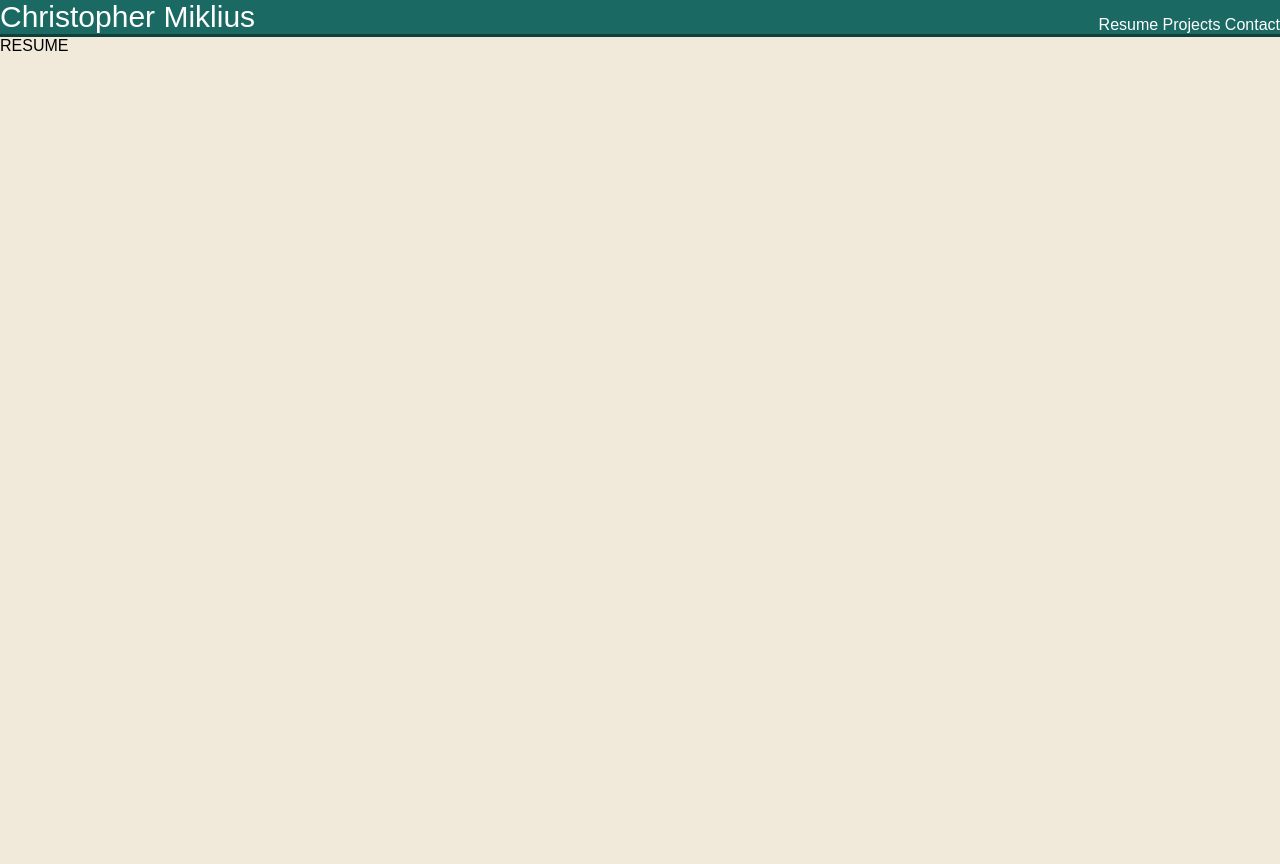
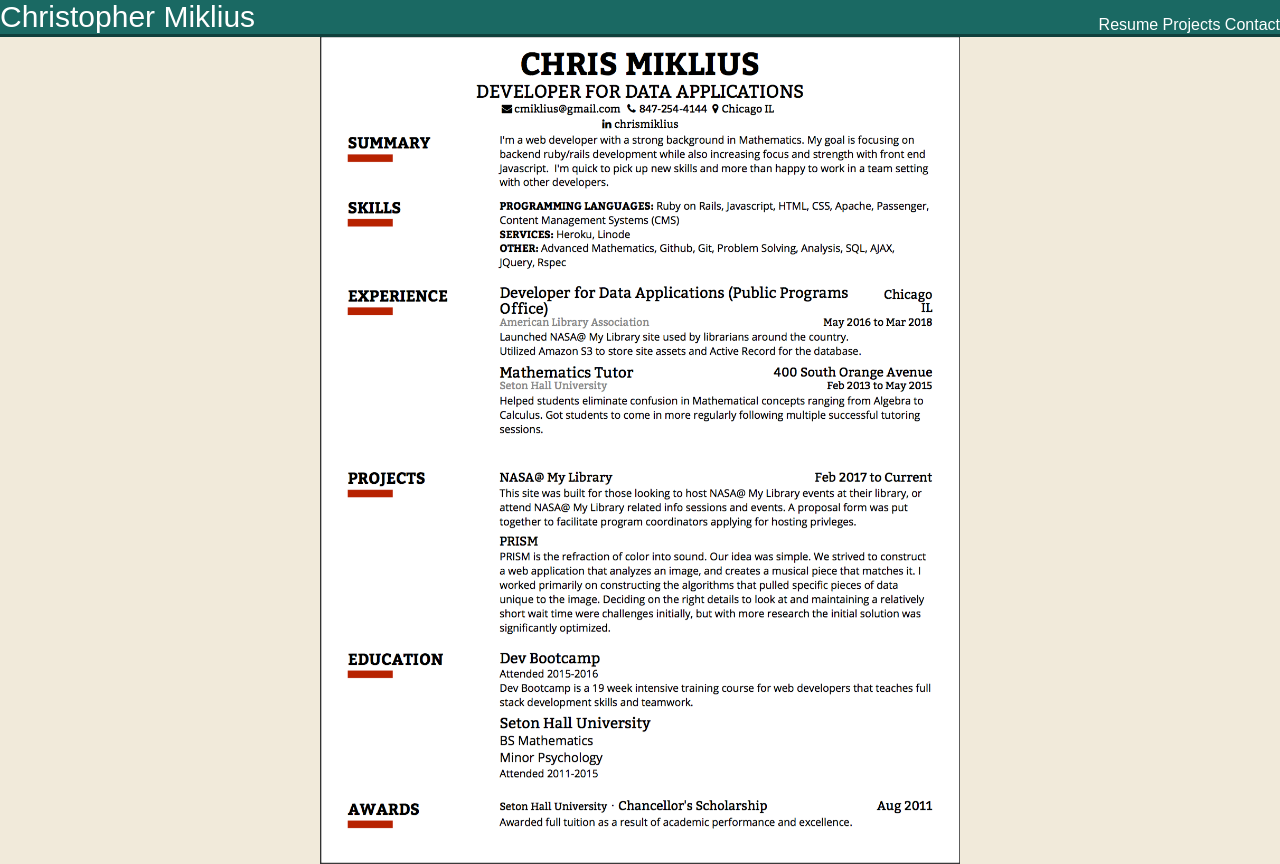
Before and after one commit to ChrisMIX/PersonalSite2018, a Rails app: page /resume in a window 1280 px wide. Before the commit the page ends 51 px from the top, so only its background shows below. Run offline with Rails 7, Linux system fonts and the light colour scheme; some libraries are stand-ins or nearby versions.

Commit message:
finalize resume page with download link

```diff
--- a/portfolio/app/assets/stylesheets/welcome_stylesheet.css
+++ b/portfolio/app/assets/stylesheets/welcome_stylesheet.css
@@ -65,3 +65,49 @@
   padding-left: 10px;
   text-align: left;
 }
+
+
+.container {
+    position: relative;
+    width: 50%;
+}
+
+#resume {
+  opacity: 1;
+  display: block;
+  width: 100%;
+  height: auto;
+  transition: .5s ease;
+  backface-visibility: hidden;
+}
+
+.middle {
+  transition: .5s ease;
+  opacity: 0;
+  position: absolute;
+  top: 50%;
+  left: 50%;
+  transform: translate(-50%, -50%);
+  -ms-transform: translate(-50%, -50%);
+  text-align: center;
+}
+
+.container:hover #resume {
+  opacity: 0.3;
+}
+
+.container:hover .middle {
+  opacity: 1;
+}
+
+.text {
+  background-color: #1A6963;
+  color: white;
+  font-size: 16px;
+  padding: 16px 32px;
+}
+
+.text a{
+  color: white;
+  text-decoration: none;
+}
--- a/portfolio/app/views/welcome/resume.html.erb
+++ b/portfolio/app/views/welcome/resume.html.erb
@@ -12,4 +12,14 @@
   </p>
 </div>
 
-RESUME
+
+<center>
+<div class="container">
+  <img id="resume", align="center", src="/assets/Miklius-Resume.png">
+  <div class="middle">
+    <div class="text">
+      <a href="assets/Chris Miklius Resume.pdf">Download</a>
+    </div>
+  </div>
+</div>
+</center>
```
Also changed, not shown: 1 other file.
